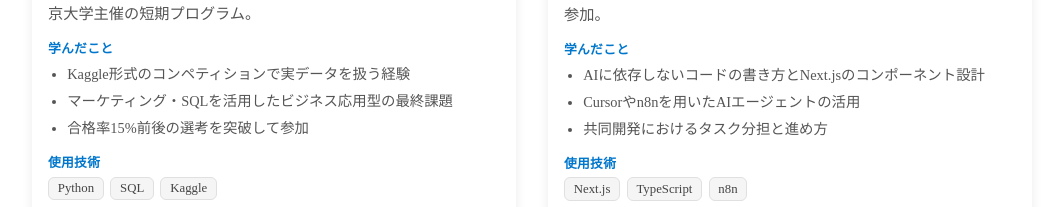
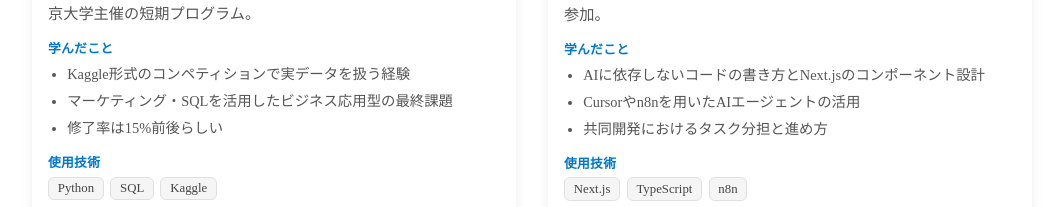
Before and after one commit to yoguze/my-works-website, a Next.js app: page /works in a window 1280 px wide. Shown: the part 2888-3095 px from the top of the page, without its empty margins (108-1161 px from the left). Built offline with nearby package versions, Linux system fonts and the light colour scheme.

Commit message:
worksの一部修正3

```diff
--- a/data/works.js
+++ b/data/works.js
@@ -17,7 +17,7 @@ export const portfolioWorks = [
     highlights: [
       "Kaggle形式のコンペティションで実データを扱う経験",
       "マーケティング・SQLを活用したビジネス応用型の最終課題",
-      "合格率15%前後の選考を突破して参加",
+      "修了率は15%前後らしい",
     ],
     techStack: ["Python", "SQL", "Kaggle"],
     links: ["https://gci2.t.u-tokyo.ac.jp/"],
```
